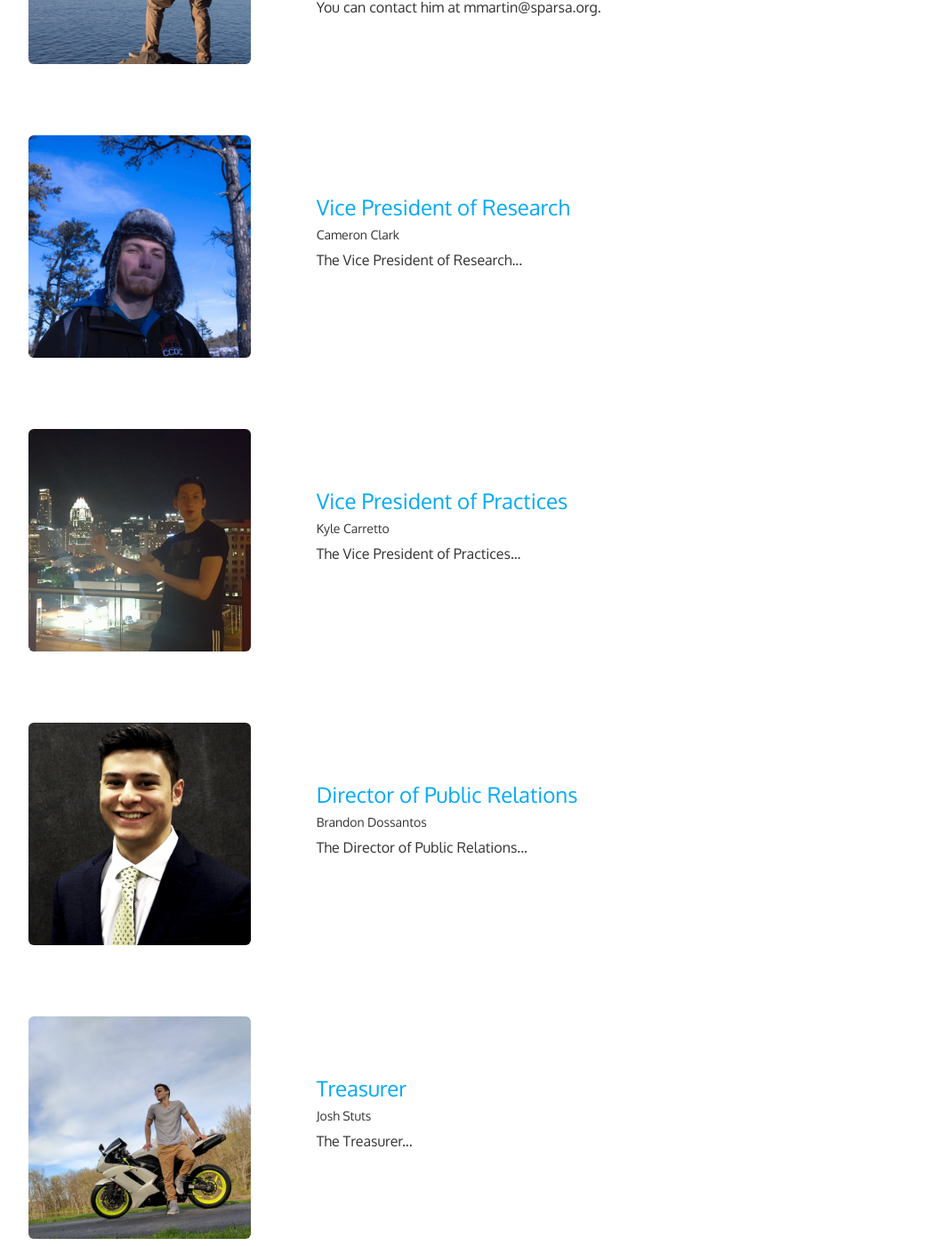
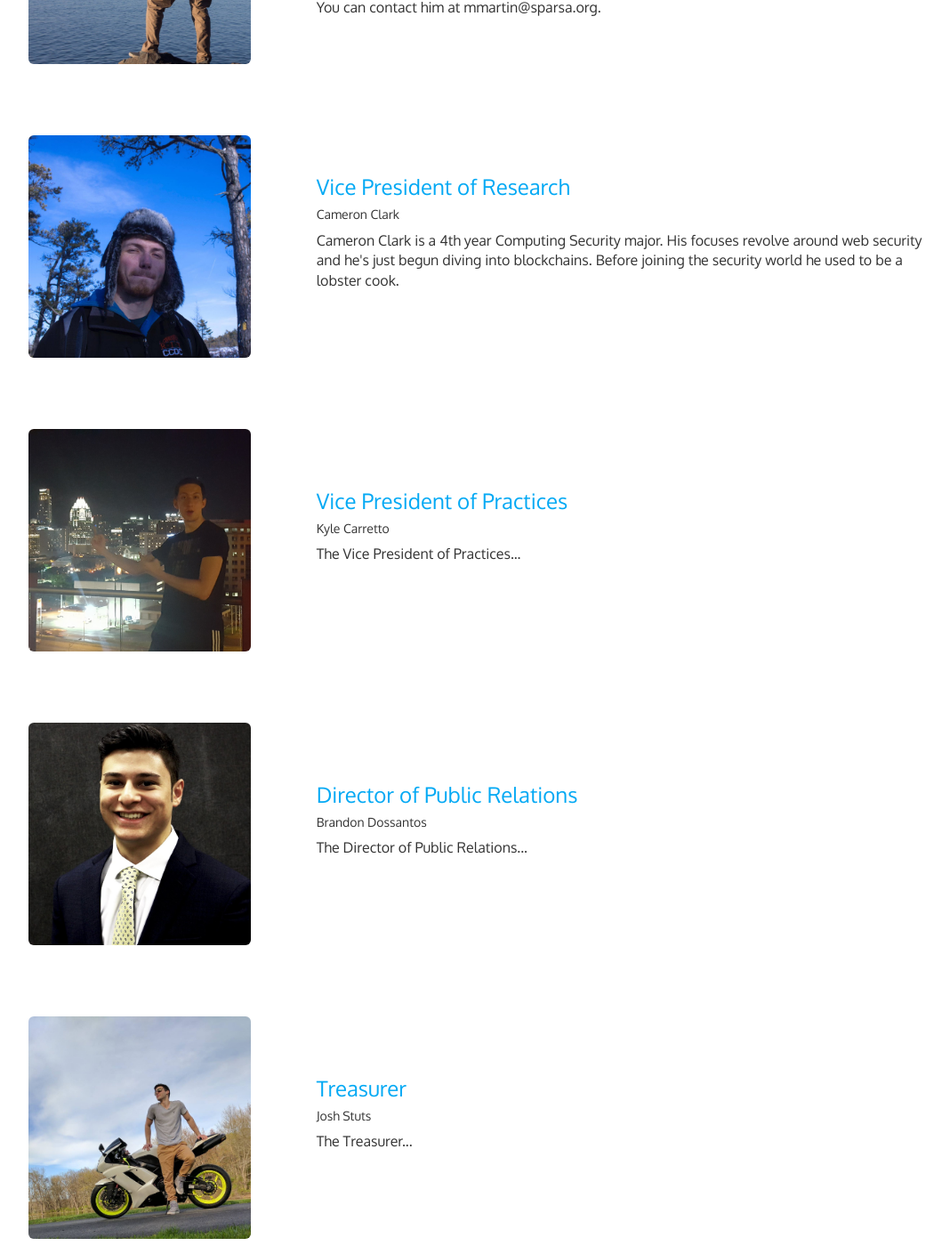
Before and after one commit to RITSPARSA/SPARSA-Site, a Jekyll site: the page built from eboard.html, in a window 1280 px wide and 1400 px high, scrolled down 449 px. Shown: the whole window at 89% size, without its empty margins (116-1184 px from the left). Built offline with Jekyll 4.4.1, drawn with Linux system fonts in a browser that asks for light colours; some of the changed text lies outside the part shown.

Commit message:
Updated EBoard descriptions.

```diff
--- a/_data/settings.yml
+++ b/_data/settings.yml
@@ -69,7 +69,9 @@
     appointee: Cameron Clark
     image: vpr.jpg
     description: >
-      The Vice President of Research...
+      Cameron Clark is a 4th year Computing Security major. His focuses revolve
+      around web security and he's just begun diving into blockchains. Before
+      joining the security world he used to be a lobster cook.
   - name: Vice President of Practices
     appointee: Kyle Carretto
     image: vpp.jpg
@@ -89,7 +91,9 @@
     appointee: Russell Babarsky
     image: secretary.jpg
     description: >
-      The Secretary...
+      Russell Babarsky is a third-year computing security major. His passion lies
+      in pen testing and exploit development. Besides security, he enjoys hiking,
+      baseball, and listening to music.
   - name: Academic Advisor
     appointee: Bo Yuan
     image: advisor.jpg
```
